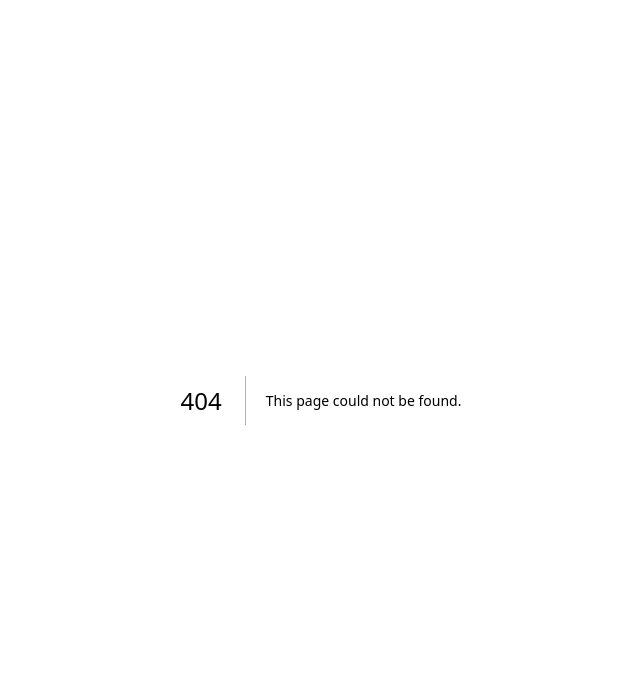
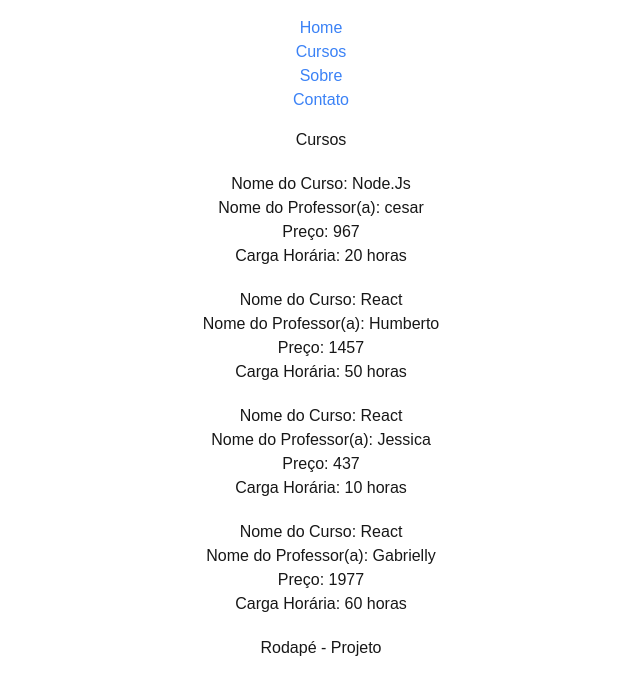
Before and after one commit to HumbertoFox/curso-celke-laravel, a Next.js app: page /courses in a window 1280 px wide. Before the commit this address had no page. Shown: the top 694 px of the page, without its empty margins (319-959 px from the left). Built offline with nearby package versions, Linux system fonts and the light colour scheme.

Commit message:
Add courses

```diff
--- a/src/app/components/Footer/index.js
+++ b/src/app/components/Footer/index.js
@@ -1,6 +1,6 @@
 function Footer() {
     return (
-        <footer>
+        <footer className="my-4">
             <p>Rodapé - Projeto</p>
         </footer>
     );
--- a/src/app/components/Menu/index.js
+++ b/src/app/components/Menu/index.js
@@ -2,10 +2,14 @@ import Link from "next/link";
 
 function Menu () {
     return (
-        <nav>
+        <nav className="my-4">
             <ul>
                 <li>
                     <Link href="/" className="text-blue-500">Home</Link>
+                </li>
+
+                <li>
+                    <Link href="/courses" className="text-blue-500">Cursos</Link>
                 </li>
 
                 <li>
--- /dev/null
+++ b/src/app/components/course/index.js
@@ -0,0 +1,14 @@
+function Course({ children, teacher, course }) {
+    return (
+        <div className="my-5">
+
+            <p>Nome do Curso: {children}</p>
+            <p>Nome do Professor(a): {teacher}</p>
+            <p>Preço: {course.price}</p>
+            <p>Carga Horária: {course.workload}</p>
+
+        </div>
+    );
+}
+
+export default Course;
--- /dev/null
+++ b/src/app/courses/page.js
@@ -0,0 +1,22 @@
+import Course from "../components/course";
+import Footer from "../components/Footer";
+import Menu from "../components/Menu";
+
+const Courses = () => {
+    return (
+        <div className="text-center">
+            <Menu />
+
+            <h2>Cursos</h2>
+
+            <Course teacher={"cesar"} course={{ price: 967, workload: "20 horas" }}>Node.Js</Course>
+            <Course teacher={'Humberto'} course={{ price: 1457, workload: "50 horas" }}>React</Course>
+            <Course teacher={'Jessica'} course={{ price: 437, workload: "10 horas" }}>React</Course>
+            <Course teacher={'Gabrielly'} course={{ price: 1977, workload: "60 horas" }}>React</Course>
+
+            <Footer />
+        </div>
+    );
+}
+
+export default Courses;
```
